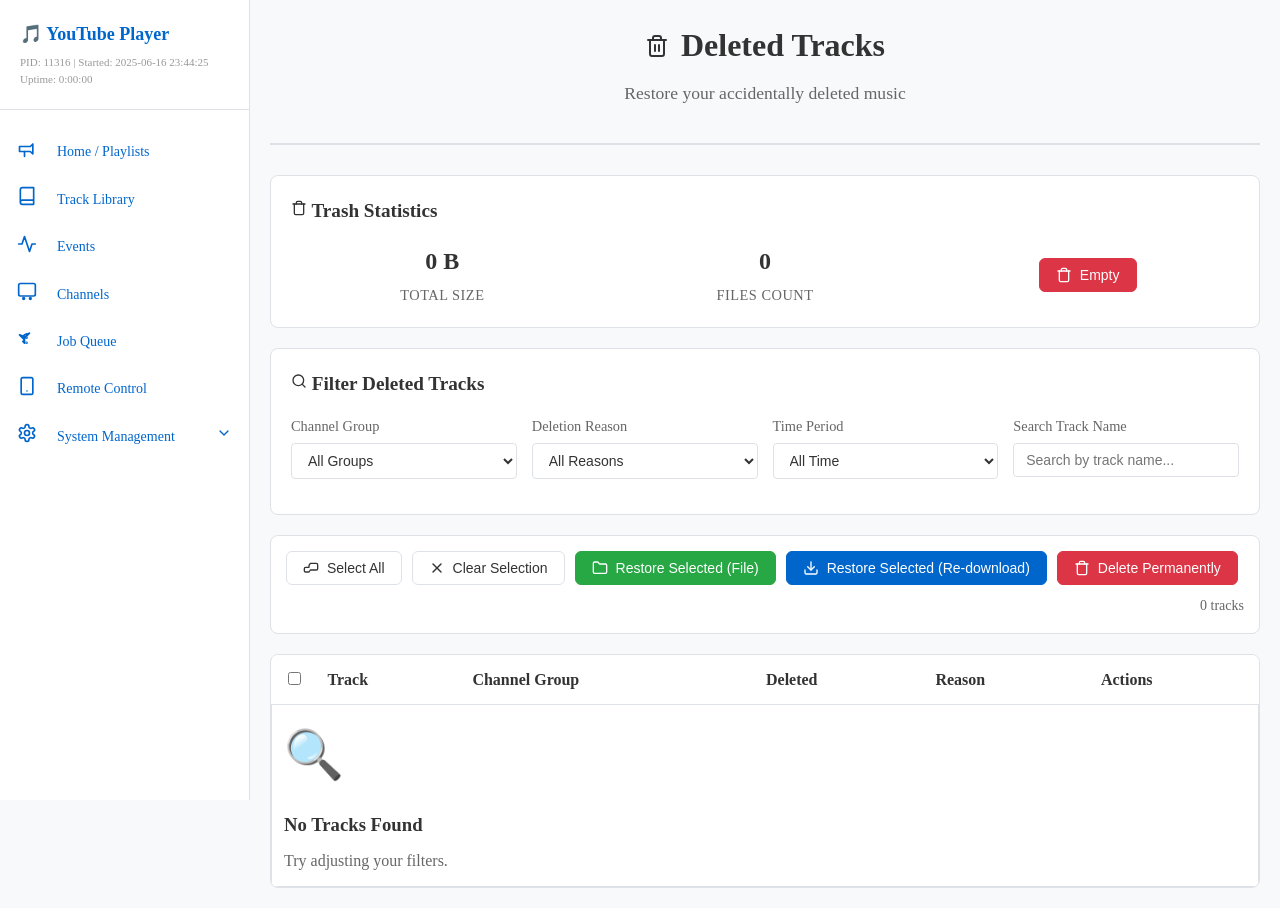
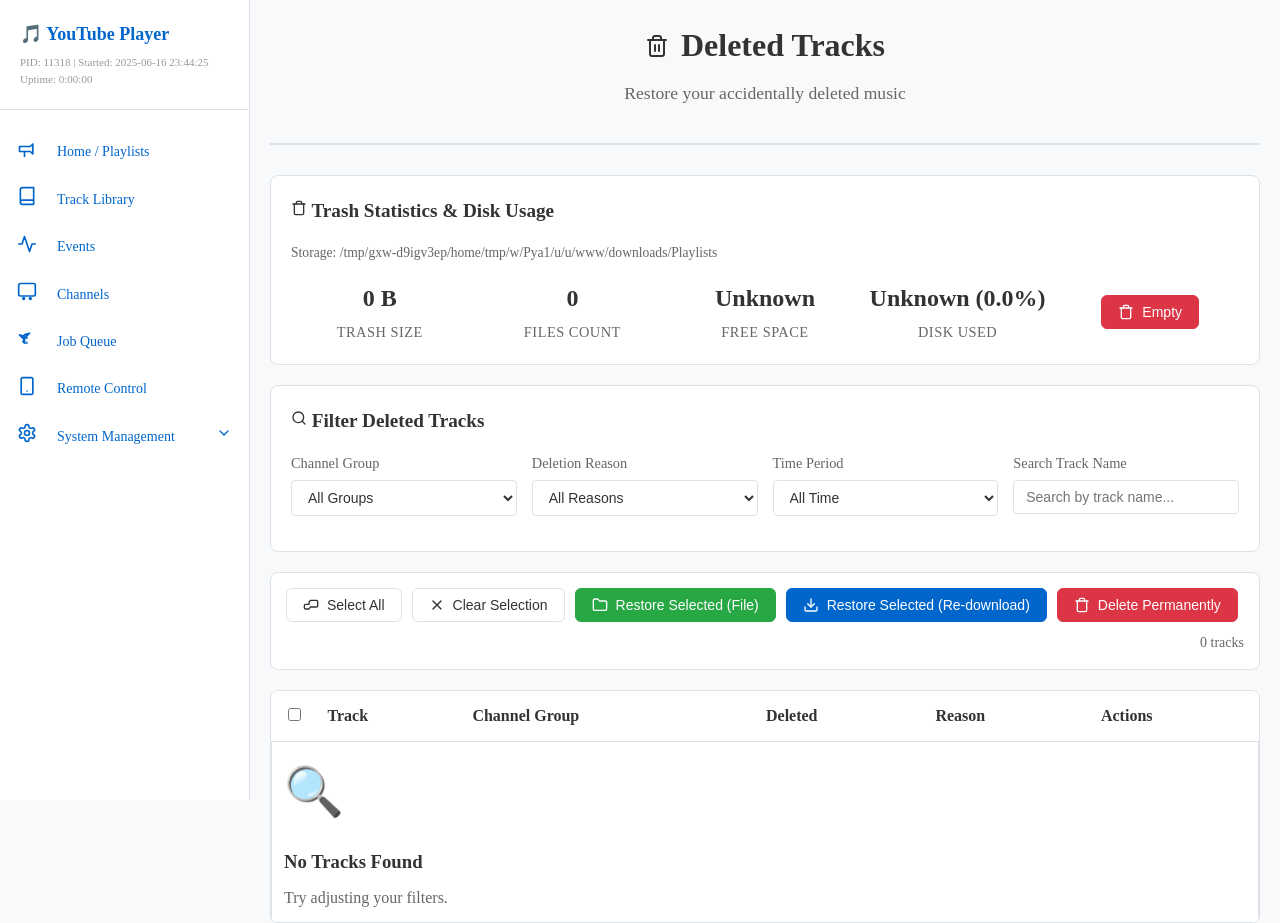
Before and after one commit to elimS2/SyncPlay-Hub, a Flask app: page /deleted in a window 1280 px wide. Shown: the top 923 px of the page. Before the commit the page ends 888 px from the top, so only its background shows below. Run offline with Flask 3, Linux system fonts and the light colour scheme; data that the repository does not hold is empty; parts of the project's set-up code (start-up, migrations or seed data) failed here and were passed over.

Commit message:
feat: add disk space monitoring to deleted tracks page
- Extended /api/trash_stats endpoint to include disk usage information
- Added shutil.disk_usage() integration for storage drive monitoring
- Implemented disk space calculations with human-readable formatting
- Added error handling for disk access issues

UI enhancements:
- Added disk space display section with free/used space indicators
- Included storage path information for transparency
- Updated grid layout to accommodate new disk statistics
- Added percentage display for disk usage visualization

Technical details:
- Uses storage directory from configuration for accurate disk monitoring
- Graceful fallback to "Unknown" when disk info unavailable
- Maintains backward compatibility with existing trash stats
- Responsive design supports additional stat items

Impact: Provides users with disk space awareness for better storage management
Files: controllers/api/trash_api.py, templates/deleted.html

```diff
--- a/controllers/api/trash_api.py
+++ b/controllers/api/trash_api.py
@@ -89,7 +89,7 @@
 
 @trash_bp.route("/trash_stats")
 def api_get_trash_stats():
-    """Get trash folder statistics (size and file count)."""
+    """Get trash folder statistics (size and file count) and disk space info."""
     try:
         root_dir = get_root_dir()
         if not root_dir:
@@ -97,13 +97,51 @@
 
         trash_dir = root_dir.parent / "Trash"
 
+        # Get disk usage for the storage directory
+        try:
+            disk_usage = shutil.disk_usage(str(root_dir))
+            disk_total = disk_usage.total
+            disk_free = disk_usage.free
+            disk_used = disk_total - disk_free
+
+            # Format disk space values
+            disk_total_formatted = _format_file_size(disk_total)
+            disk_free_formatted = _format_file_size(disk_free)
+            disk_used_formatted = _format_file_size(disk_used)
+
+            # Calculate used percentage
+            disk_used_percentage = (disk_used / disk_total) * 100 if disk_total > 0 else 0
+
+            log_message(f"[Trash] Disk usage: {disk_used_formatted} / {disk_total_formatted} ({disk_used_percentage:.1f}% used)")
+
+        except Exception as e:
+            log_message(f"[Trash] Warning: Could not get disk usage: {e}")
+            # Set default values if disk usage cannot be retrieved
+            disk_total = 0
+            disk_free = 0
+            disk_used = 0
+            disk_total_formatted = "Unknown"
+            disk_free_formatted = "Unknown"
+            disk_used_formatted = "Unknown"
+            disk_used_percentage = 0
+
         if not trash_dir.exists():
             return jsonify({
                 "status": "ok",
                 "total_size": 0,
                 "total_files": 0,
                 "formatted_size": "0 B",
-                "trash_path": str(trash_dir)
+                "trash_path": str(trash_dir),
+                "disk_info": {
+                    "total": disk_total,
+                    "free": disk_free,
+                    "used": disk_used,
+                    "total_formatted": disk_total_formatted,
+                    "free_formatted": disk_free_formatted,
+                    "used_formatted": disk_used_formatted,
+                    "used_percentage": disk_used_percentage,
+                    "storage_path": str(root_dir)
+                }
             })
 
         total_size = 0
@@ -130,7 +168,17 @@
             "total_size": total_size,
             "total_files": total_files,
             "formatted_size": formatted_size,
-            "trash_path": str(trash_dir)
+            "trash_path": str(trash_dir),
+            "disk_info": {
+                "total": disk_total,
+                "free": disk_free,
+                "used": disk_used,
+                "total_formatted": disk_total_formatted,
+                "free_formatted": disk_free_formatted,
+                "used_formatted": disk_used_formatted,
+                "used_percentage": disk_used_percentage,
+                "storage_path": str(root_dir)
+            }
         })
 
     except Exception as e:
--- a/templates/deleted.html
+++ b/templates/deleted.html
@@ -139,8 +139,8 @@
 
         .trash-stats-grid {
             display: grid;
-            grid-template-columns: repeat(auto-fit, minmax(150px, 1fr));
-            gap: 20px;
+            grid-template-columns: repeat(auto-fit, minmax(140px, 1fr));
+            gap: 15px;
             align-items: center;
         }
 
@@ -452,16 +452,27 @@
                       <polyline points="3,6 5,6 21,6"></polyline>
                       <path d="m19,6v14a2,2 0 0,1-2,2H7a2,2 0 0,1-2-2V6m3,0V4a2,2 0 0,1,2-2h4a2,2 0 0,1,2,2v2"></path>
                     </svg>
-                    Trash Statistics
+                    Trash Statistics & Disk Usage
                 </h3>
+                <div style="font-size: 0.85rem; color: var(--text-secondary); margin-bottom: 15px;">
+                    <span id="storagePath">Loading storage path...</span>
+                </div>
                 <div class="trash-stats-grid">
                     <div class="stat-item">
                         <div class="stat-value" id="trashSize">Loading...</div>
-                        <div class="stat-label">Total Size</div>
+                        <div class="stat-label">Trash Size</div>
                     </div>
                     <div class="stat-item">
                         <div class="stat-value" id="trashFiles">Loading...</div>
                         <div class="stat-label">Files Count</div>
+                    </div>
+                    <div class="stat-item">
+                        <div class="stat-value" id="diskFree">Loading...</div>
+                        <div class="stat-label">Free Space</div>
+                    </div>
+                    <div class="stat-item">
+                        <div class="stat-value" id="diskUsed">Loading...</div>
+                        <div class="stat-label">Disk Used</div>
                     </div>
                     <div class="stat-item">
                         <button id="clearTrashBtn" class="btn btn-danger">
@@ -927,6 +938,17 @@
                     document.getElementById('trashSize').textContent = data.formatted_size;
                     document.getElementById('trashFiles').textContent = data.total_files;
 
+                    // Update disk space information
+                    if (data.disk_info) {
+                        document.getElementById('diskFree').textContent = data.disk_info.free_formatted;
+                        document.getElementById('diskUsed').textContent = data.disk_info.used_formatted + ' (' + data.disk_info.used_percentage.toFixed(1) + '%)';
+                        document.getElementById('storagePath').textContent = 'Storage: ' + data.disk_info.storage_path;
+                    } else {
+                        document.getElementById('diskFree').textContent = 'Unknown';
+                        document.getElementById('diskUsed').textContent = 'Unknown';
+                        document.getElementById('storagePath').textContent = 'Storage path unavailable';
+                    }
+
                     // Update button state based on trash content
                     const clearBtn = document.getElementById('clearTrashBtn');
                     if (data.total_files === 0) {
@@ -954,11 +976,17 @@
                     console.error('Error:', data.error);
                     document.getElementById('trashSize').textContent = 'Error';
                     document.getElementById('trashFiles').textContent = 'Error';
+                    document.getElementById('diskFree').textContent = 'Error';
+                    document.getElementById('diskUsed').textContent = 'Error';
+                    document.getElementById('storagePath').textContent = 'Error loading storage path';
                 }
             } catch (error) {
                 console.error('Network error:', error);
                 document.getElementById('trashSize').textContent = 'Error';
                 document.getElementById('trashFiles').textContent = 'Error';
+                document.getElementById('diskFree').textContent = 'Error';
+                document.getElementById('diskUsed').textContent = 'Error';
+                document.getElementById('storagePath').textContent = 'Error loading storage path';
             }
         }
 
```
